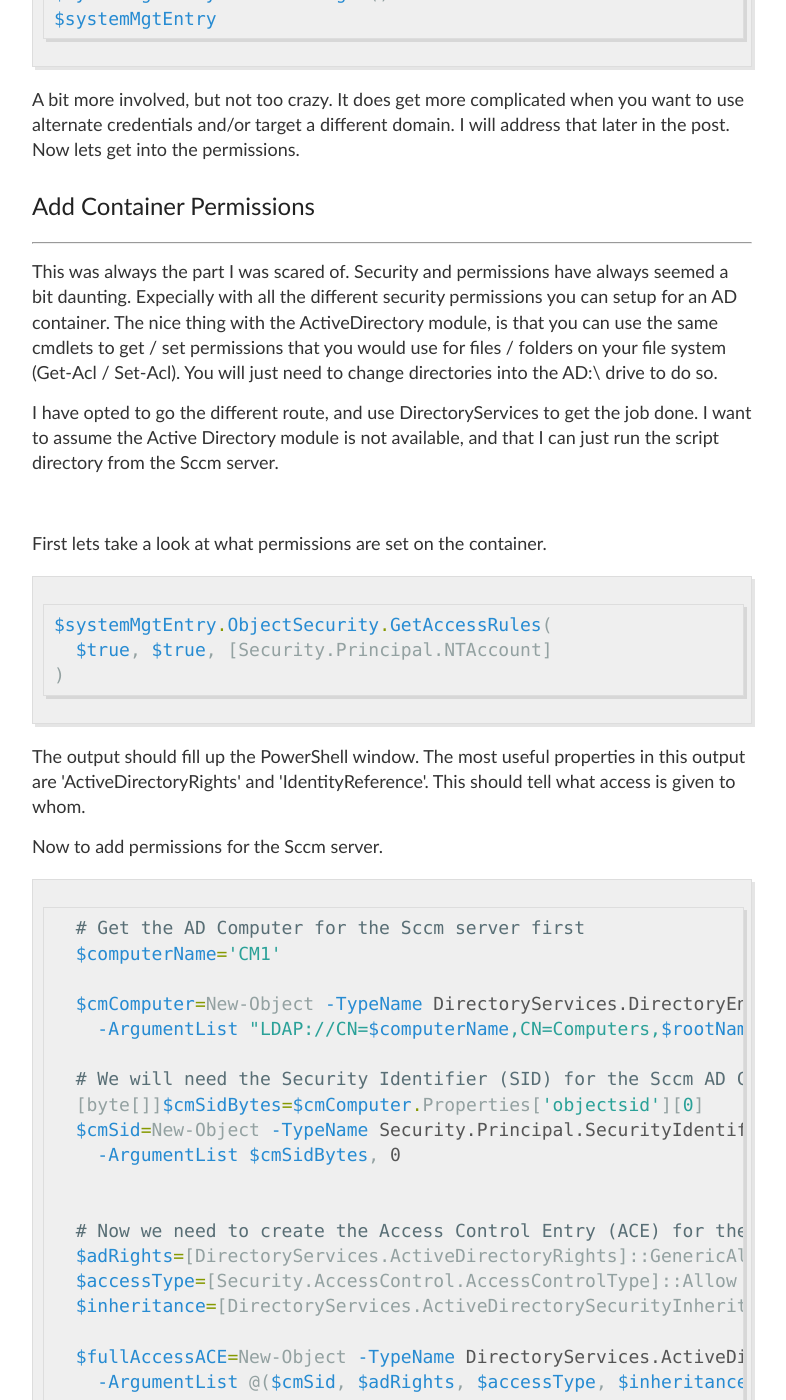
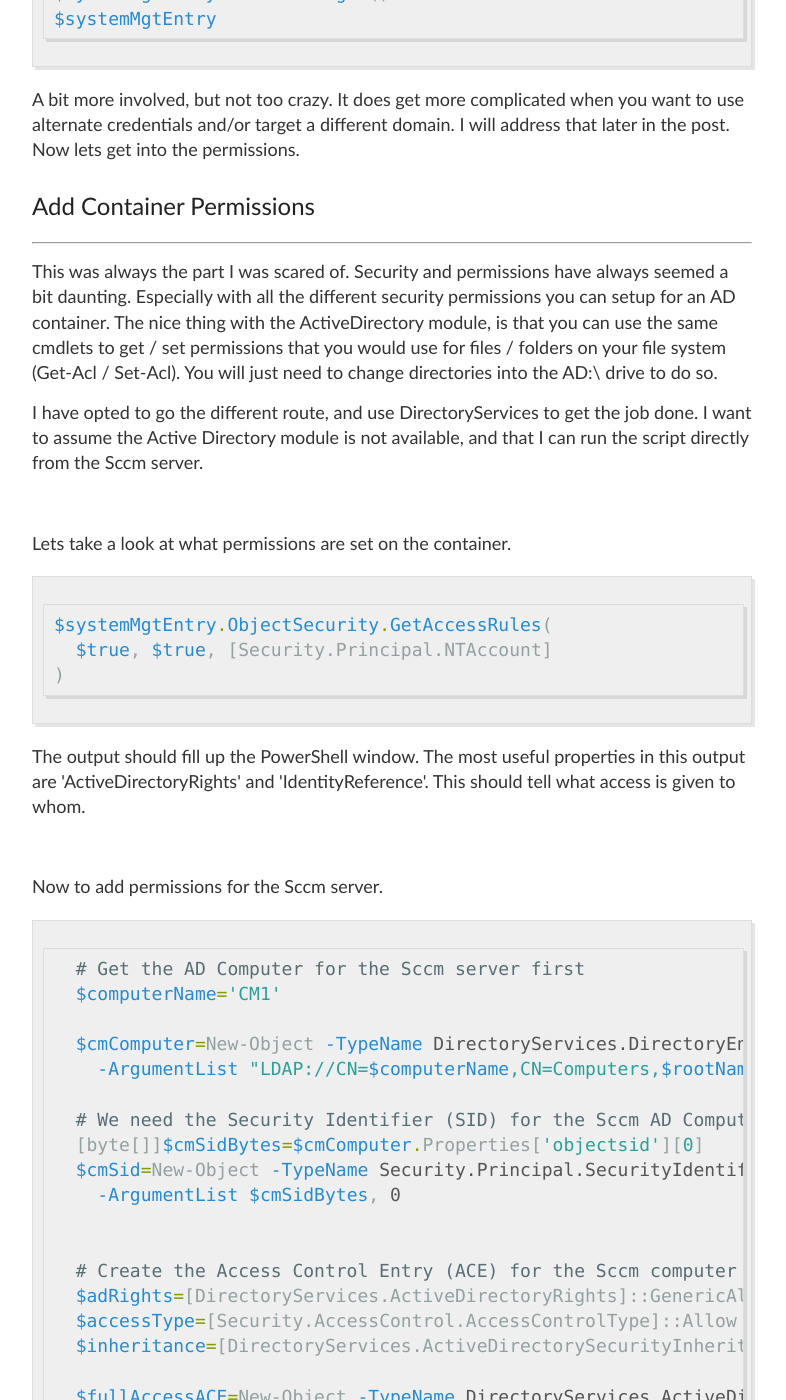
Before and after one commit to briansworth/dev, a Jekyll site: the page built from _posts/2019-1-12-PowerShell-Sccm-AD-PreRequisites.md, in a window 1280 px wide and 1400 px high, scrolled down 1928 px. Shown: the whole window, without its empty margins (248-1034 px from the left). Built offline with Jekyll 4.4.1, drawn with Linux system fonts in a browser that asks for light colours; some of the changed text lies outside the part shown.

Commit message:
Typo fixes

````diff
--- a/_posts/2019-1-12-PowerShell-Sccm-AD-PreRequisites.md
+++ b/_posts/2019-1-12-PowerShell-Sccm-AD-PreRequisites.md
@@ -59,7 +59,7 @@
 
 <p>
   This should work assuming you have a separate domain / forest named
-  trustme.local, and you have a trust relationship to that domain.
+  trustme.local, and you can contact that domain.
 </p>
 <br>
 
@@ -108,7 +108,7 @@
 <p>
   This was always the part I was scared of.
   Security and permissions have always seemed a bit daunting.
-  Expecially with all the different security permissions you can
+  Especially with all the different security permissions you can
   setup for an AD container.
   The nice thing with the ActiveDirectory module,
   is that you can use the same cmdlets to get / set permissions
@@ -121,11 +121,11 @@
   I have opted to go the different route,
   and use DirectoryServices to get the job done.
   I want to assume the Active Directory module is not available,
-  and that I can just run the script directory from the Sccm server.
+  and that I can run the script directly from the Sccm server.
 </p>
 <br>
 <p>
-  First lets take a look at what permissions are set on the container.
+  Lets take a look at what permissions are set on the container.
 </p>
 
 ```powershell
@@ -139,6 +139,7 @@
   'ActiveDirectoryRights' and 'IdentityReference'.
   This should tell what access is given to whom.
 </p>
+<br>
 <p>
   Now to add permissions for the Sccm server.
 </p>
@@ -150,13 +151,13 @@
   $cmComputer=New-Object -TypeName DirectoryServices.DirectoryEntry `
     -ArgumentList "LDAP://CN=$computerName,CN=Computers,$rootName"
 
-  # We will need the Security Identifier (SID) for the Sccm AD Computer
+  # We need the Security Identifier (SID) for the Sccm AD Computer
   [byte[]]$cmSidBytes=$cmComputer.Properties['objectsid'][0]
   $cmSid=New-Object -TypeName Security.Principal.SecurityIdentifier `
     -ArgumentList $cmSidBytes, 0
 
 
-  # Now we need to create the Access Control Entry (ACE) for the Sccm computer
+  # Create the Access Control Entry (ACE) for the Sccm computer
   $adRights=[DirectoryServices.ActiveDirectoryRights]::GenericAll
   $accessType=[Security.AccessControl.AccessControlType]::Allow
   $inheritance=[DirectoryServices.ActiveDirectorySecurityInheritance]::All
@@ -418,6 +419,12 @@
 
 <br>
 
+<p>
+  When running the script,
+  I highly recommend using the -Verbose switch to see what it is doing.
+  It will make troubleshooting easier if you run into problems.
+</p>
+
 #### Example 1
 
 ```powershell
````
Also changed, not shown: other parts of _posts/2019-1-12-PowerShell-Sccm-AD-PreRequisites.md (+6 -6 lines).
